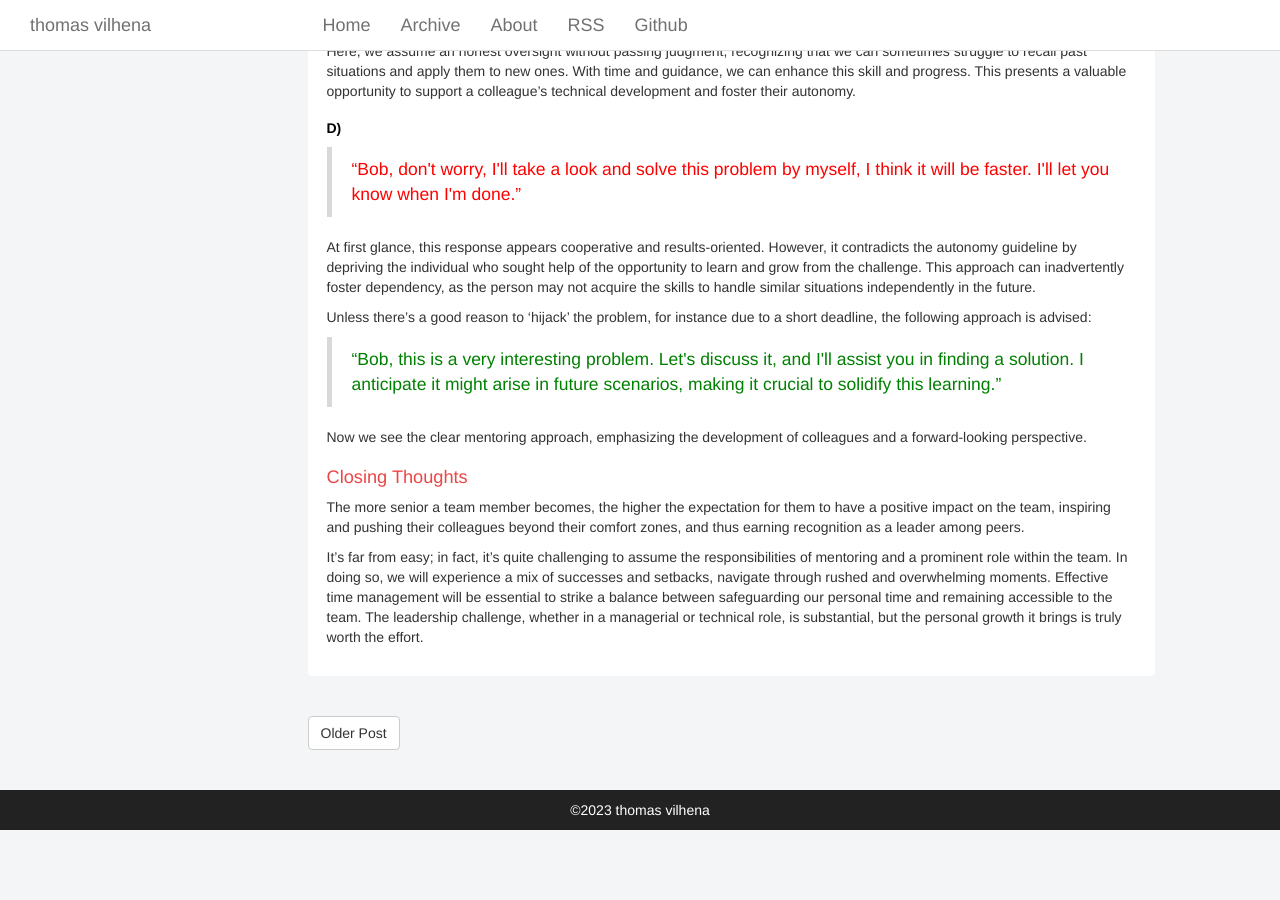
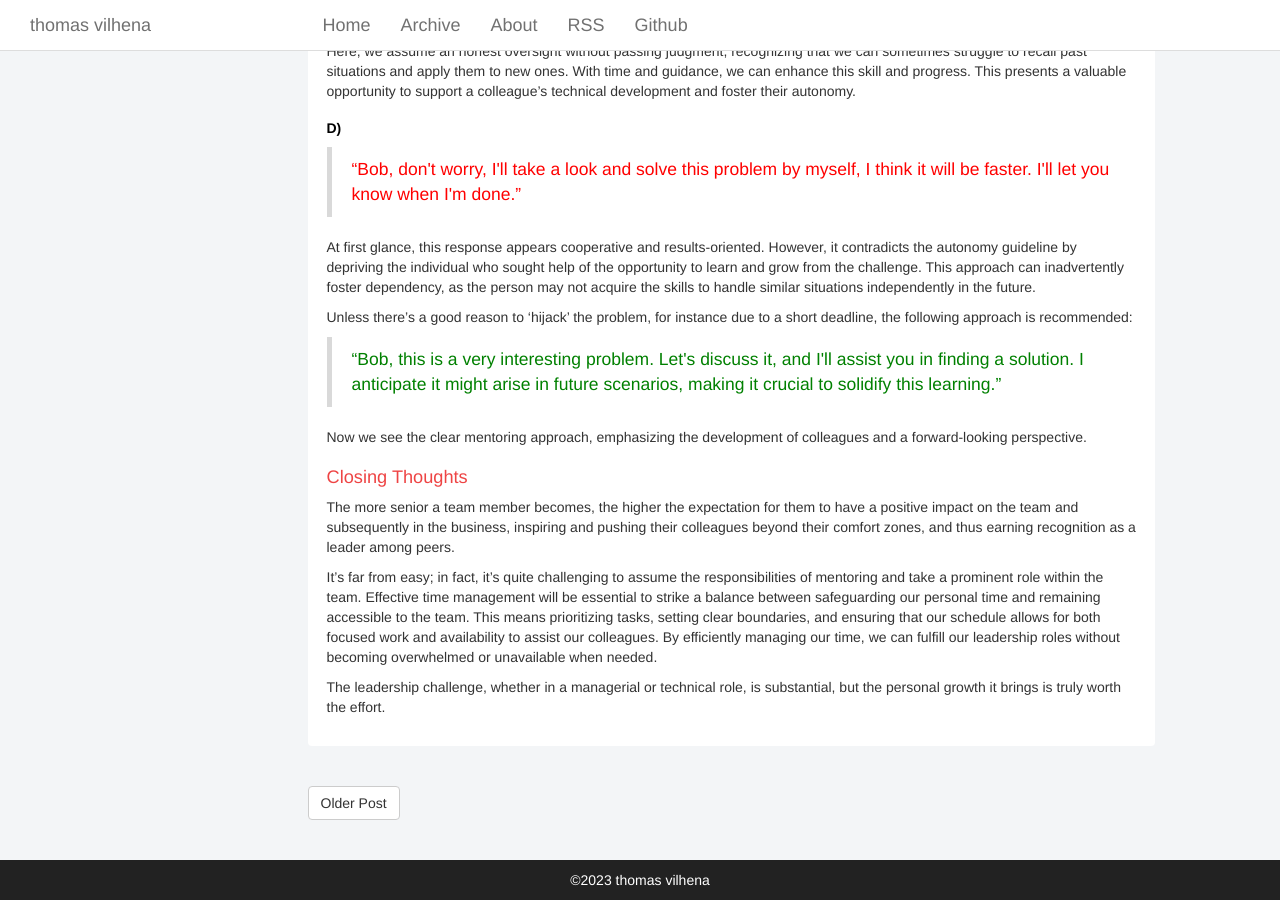
Before and after one commit to TCGV/blog, a Jekyll site: the page built from _posts/2023-10-16-guideliness-for-requests-from-colleagues.md, in a window 1280 px wide and 900 px high, scrolled down 1924 px. Built offline with Jekyll 4.4.1, drawn with Linux system fonts in a browser that asks for light colours; before the commit the page ends 2754 px from its top, so only the background shows below that; some of the changed text lies outside the part shown.

Commit message:
Updating: 2023-10-16-guideliness-for-requests-from-colleagues.md

```diff
--- a/_posts/2023-10-16-guideliness-for-requests-from-colleagues.md
+++ b/_posts/2023-10-16-guideliness-for-requests-from-colleagues.md
@@ -76,7 +76,7 @@ Here, we assume an honest oversight without passing judgment, recognizing that w
 
 At first glance, this response appears cooperative and results-oriented. However, it contradicts the autonomy guideline by depriving the individual who sought help of the opportunity to learn and grow from the challenge. This approach can inadvertently foster dependency, as the person may not acquire the skills to handle similar situations independently in the future.
 
-Unless there's a good reason to 'hijack' the problem, for instance due to a short deadline, the following approach is advised:
+Unless there's a good reason to 'hijack' the problem, for instance due to a short deadline, the following approach is recommended:
 
 > <div style="color: green">“Bob, this is a very interesting problem.  Let's discuss it, and I'll assist you in finding a solution. I anticipate it might arise in future scenarios, making it crucial to solidify this learning.”</div>
 
@@ -85,6 +85,8 @@ Now we see the clear mentoring approach, emphasizing the development of colleagu
 Closing Thoughts
 ======
 
-The more senior a team member becomes, the higher the expectation for them to have a positive impact on the team, inspiring and pushing their colleagues beyond their comfort zones, and thus earning recognition as a leader among peers.
+The more senior a team member becomes, the higher the expectation for them to have a positive impact on the team and subsequently in the business, inspiring and pushing their colleagues beyond their comfort zones, and thus earning recognition as a leader among peers.
 
-It's far from easy; in fact, it's quite challenging to assume the responsibilities of mentoring and a prominent role within the team. In doing so, we will experience a mix of successes and setbacks, navigate through rushed and overwhelming moments. Effective time management will be essential to strike a balance between safeguarding our personal time and remaining accessible to the team. The leadership challenge, whether in a managerial or technical role, is substantial, but the personal growth it brings is truly worth the effort.
+It's far from easy; in fact, it's quite challenging to assume the responsibilities of mentoring and take a prominent role within the team. Effective time management will be essential to strike a balance between safeguarding our personal time and remaining accessible to the team. This means prioritizing tasks, setting clear boundaries, and ensuring that our schedule allows for both focused work and availability to assist our colleagues. By efficiently managing our time, we can fulfill our leadership roles without becoming overwhelmed or unavailable when needed.
+
+The leadership challenge, whether in a managerial or technical role, is substantial, but the personal growth it brings is truly worth the effort.
```
Also changed, not shown: other parts of _posts/2023-10-16-guideliness-for-requests-from-colleagues.md (+1 -1 lines).
